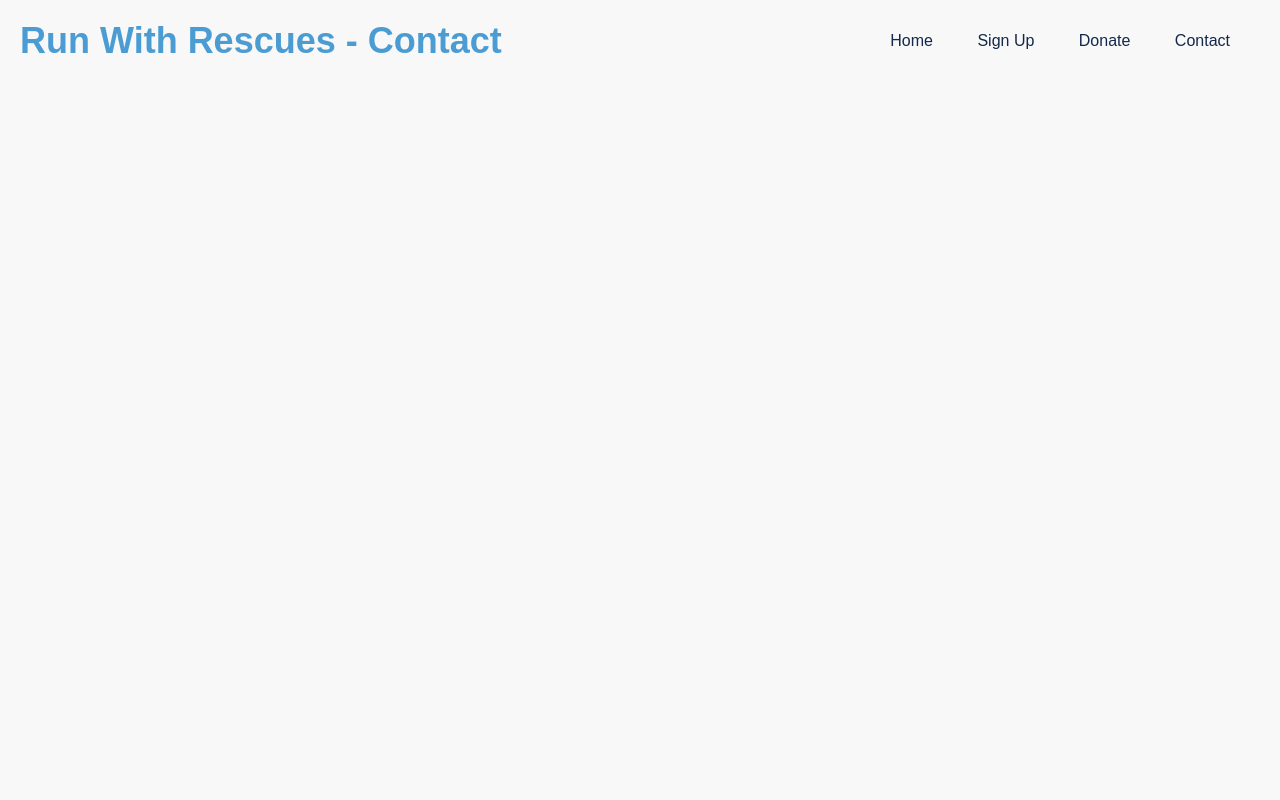
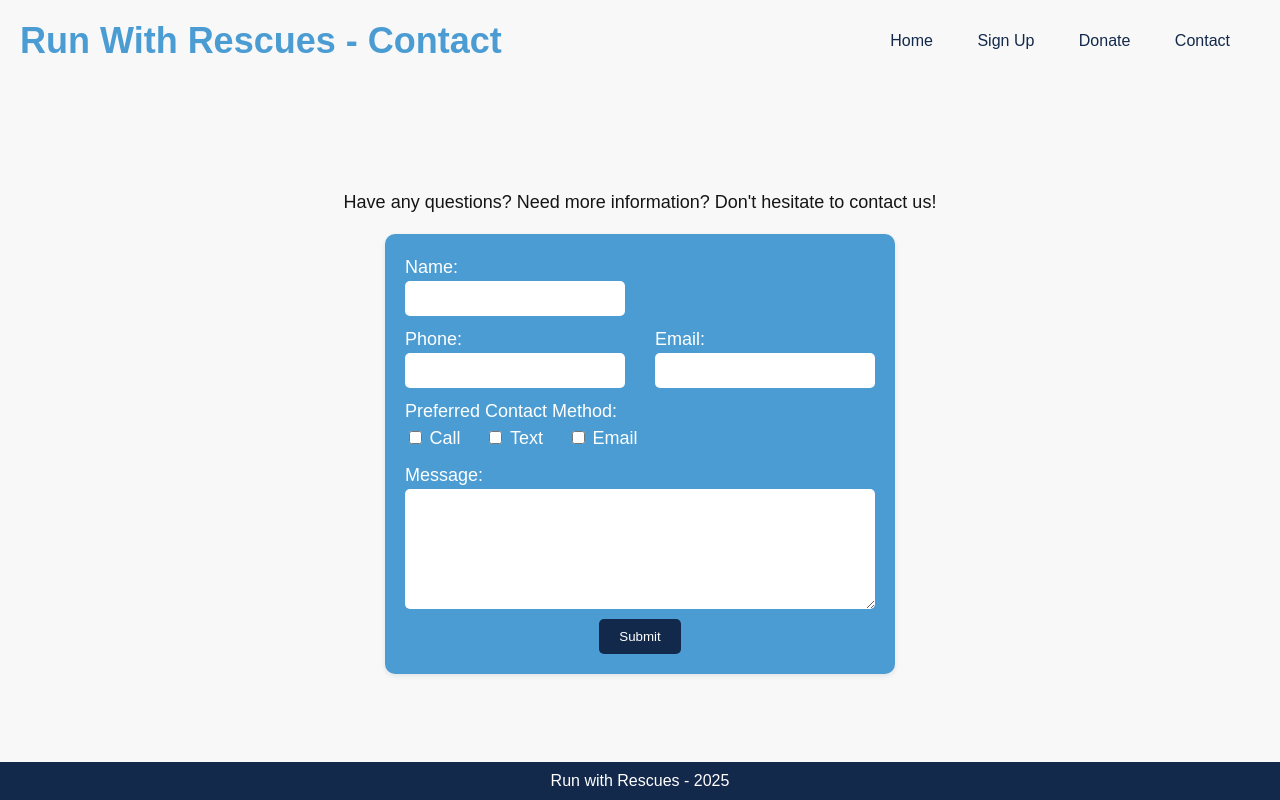
Before and after one commit to mbdej/runwithrescues, a website: page public/contact.html in a window 1280 px wide. Drawn offline with Linux system fonts and the light colour scheme.

Commit message:
Added the contact form. Is not functional yet

```diff
--- a/public/contact.html
+++ b/public/contact.html
@@ -6,6 +6,7 @@
     <meta name="viewport" content="width=device-width, initial-scale=1.0">
 
     <link rel="stylesheet" href="styles/styles.css">
+    <link rel="stylesheet" href="styles/contact.css">
 
     <title>Run With Rescues - Contact</title>
 </head>
@@ -22,6 +23,58 @@
             </ul>
         </nav>
     </header>
+    <main>
+        <p>Have any questions? Need more information? Don't hesitate to contact us!</p>
+        <section id="form-section">
+            <form>
+                <div class="form-row">
+                    <div class="form-group">
+                        <label for="name">Name:</label>
+                        <input type="text" id="name" name="name" required>
+                    </div>
+                </div>
+                <div class="form-row">
+                    <div class="form-group">
+                        <label for="phone">Phone:</label>
+                        <input type="tel" id="phone" name="phone" required>
+                    </div>
+                    <div class="form-group">
+                        <label for="email">Email:</label>
+                        <input type="email" id="email" name="email" required>
+                    </div>
+                </div>
+                <div class="form-row">
+                    <div class="form-group">
+                        <p>Preferred Contact Method:</p>
+                        <div id="checkboxes">
+                            <div class="checkbox-group">
+                                <input type="checkbox" name="preferred" value="call">
+                                <label for="call">Call</label>
+                            </div>
+                            <div class="checkbox-group">
+                                <input type="checkbox" name="preferred" value="text">
+                                <label for="text">Text</label>
+                            </div>
+                            <div class="checkbox-group">
+                                <input type="checkbox" name="preferred" value="email">
+                                <label for="email">Email</label>
+                            </div>
+                        </div>
+                    </div>
+                </div>
+                <div class="form-row">
+                    <div class="form-group">
+                        <label for="message">Message:</label>
+                        <textarea id="message" name="message" required></textarea>
+                    </div>
+                </div>
+                <button type="submit">Submit</button>
+            </form>
+        </section>
+    </main>
+    <footer>
+        Run with Rescues - 2025
+    </footer>
 </body>
 
 </html>
--- /dev/null
+++ b/public/styles/contact.css
@@ -0,0 +1,72 @@
+main {
+    flex: 1;
+    align-items: center;
+}
+
+#form-section {
+    display: flex;
+    flex-direction: column;
+    align-items: center;
+    padding: 20px;
+    border-radius: 10px;
+    text-align: center;
+    background-color: #4b9cd3;
+    color: #ffffff;
+    box-shadow: 0 2px 5px rgba(19, 41, 75, 0.1);
+}
+
+.form-row {
+    display: flex;
+    justify-content: space-between;
+    margin-bottom: 10px;
+    gap: 10px;
+}
+
+.form-group {
+    display: flex;
+    flex-direction: column;
+    align-items: flex-start;
+}
+
+input[type="text"],
+input[type="tel"],
+input[type="email"] {
+    width: 200px;
+    padding: 10px;
+    border-radius: 5px;
+    border: none;
+    background-color: #ffffff;
+    color: #151515;
+}
+
+#checkboxes {
+    display: flex;
+    justify-content: space-between;
+    align-items: center;
+    gap: 25px;
+}
+
+textarea {
+    width: 450px;
+    height: 100px;
+    padding: 10px;
+    border-radius: 5px;
+    border: none;
+    background-color: #ffffff;
+    color: #151515;
+}
+
+button[type="submit"] {
+    padding: 10px 20px;
+    border-radius: 5px;
+    border: none;
+    background-color: #13294b;
+    color: #ffffff;
+    cursor: pointer;
+    transition: 0.3s ease;
+}
+
+button[type="submit"]:hover {
+    background-color: #ffffff;
+    color: #13294b;
+}
--- a/public/styles/styles.css
+++ b/public/styles/styles.css
@@ -1,5 +1,7 @@
 html,
 body {
+    display: flex;
+    flex-direction: column;
     margin: 0;
     padding: 0;
     height: 100%;
@@ -52,100 +54,20 @@ nav ul li a:hover {
 }
 
 main {
+    display: flex;
+    flex-direction: column;
+    justify-content: center;
     padding: 20px;
     text-align: center;
 }
 
-section p {
-    margin: 0;
+p, label {
     font-size: 18px;
     line-height: 1.5;
 }
 
-#slideshow-section {
-    height: 400px;
-    overflow: hidden;
-    position: relative;
-}
-
-#slideshow-section img {
-    width: 100%;
-    height: 100%;
-    object-fit: cover;
-    position: absolute;
-    top: 0;
-    left: 0;
-    opacity: 0;
-    transition: opacity 0.5s ease;
-}
-
-#slideshow-section img.active {
-    opacity: 1;
-}
-
-.link-section {
-    margin-bottom: 20px;
-    padding: 20px;
-    border-radius: 10px;
-    text-align: center;
-    box-shadow: 0 2px 5px rgba(19, 41, 75, 0.1);
-}
-
-.link-section p {
-    margin-bottom: 10px;
-}
-
-#signup-section {
-    background-color: #13294b;
-    color: #ffffff;
-}
-
-#donate-section {
-    background-color: #4b9cd3;
-    color: #ffffff;
-}
-
-#contact-section {
-    background-color: #ffffff;
-    color: #151515;
-}
-
-.site-link {
-    display: inline-block;
-    padding: 10px 20px;
-    background-color: #13294b;
-    color: #ffffff;
-    text-decoration: none;
-    border-radius: 5px;
-    transition: 0.3s ease;
-    font-size: 16px;
-    margin-top: 10px;
-}
-
-#signup-link {
-    background-color: #4b9cd3;
-}
-
-#signup-link:hover {
-    background-color: #ffffff;
-    color: #4b9cd3;
-}
-
-#donate-link {
-    background-color: #13294b;
-}
-
-#donate-link:hover {
-    background-color: #ffffff;
-    color: #13294b;
-}
-
-#contact-link {
-    background-color: #4b9cd3;
-}
-
-#contact-link:hover {
-    background-color: #13294b;
+section p {
+    margin: 0;
 }
 
 footer {
```
Also changed, not shown: public/index.html (+1 -0 lines), public/styles/index.css (added, +85 -0 lines).
